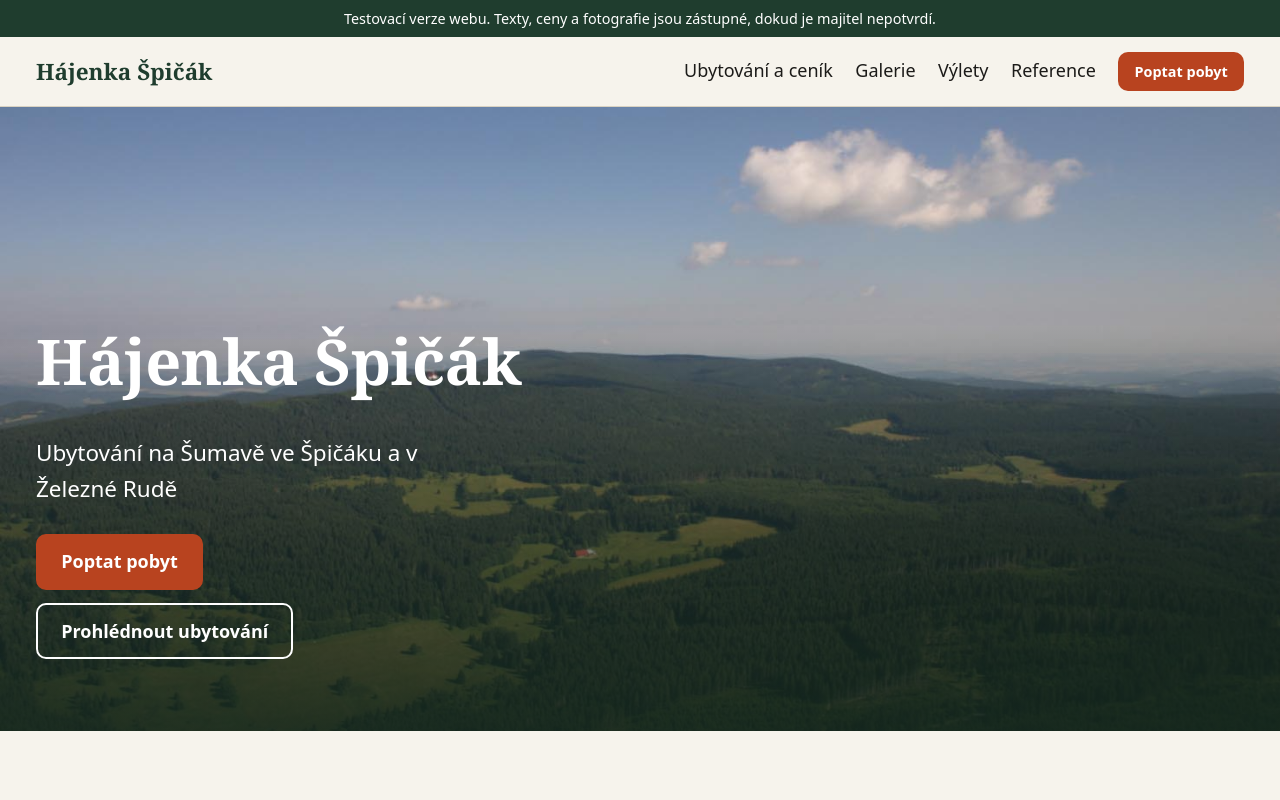
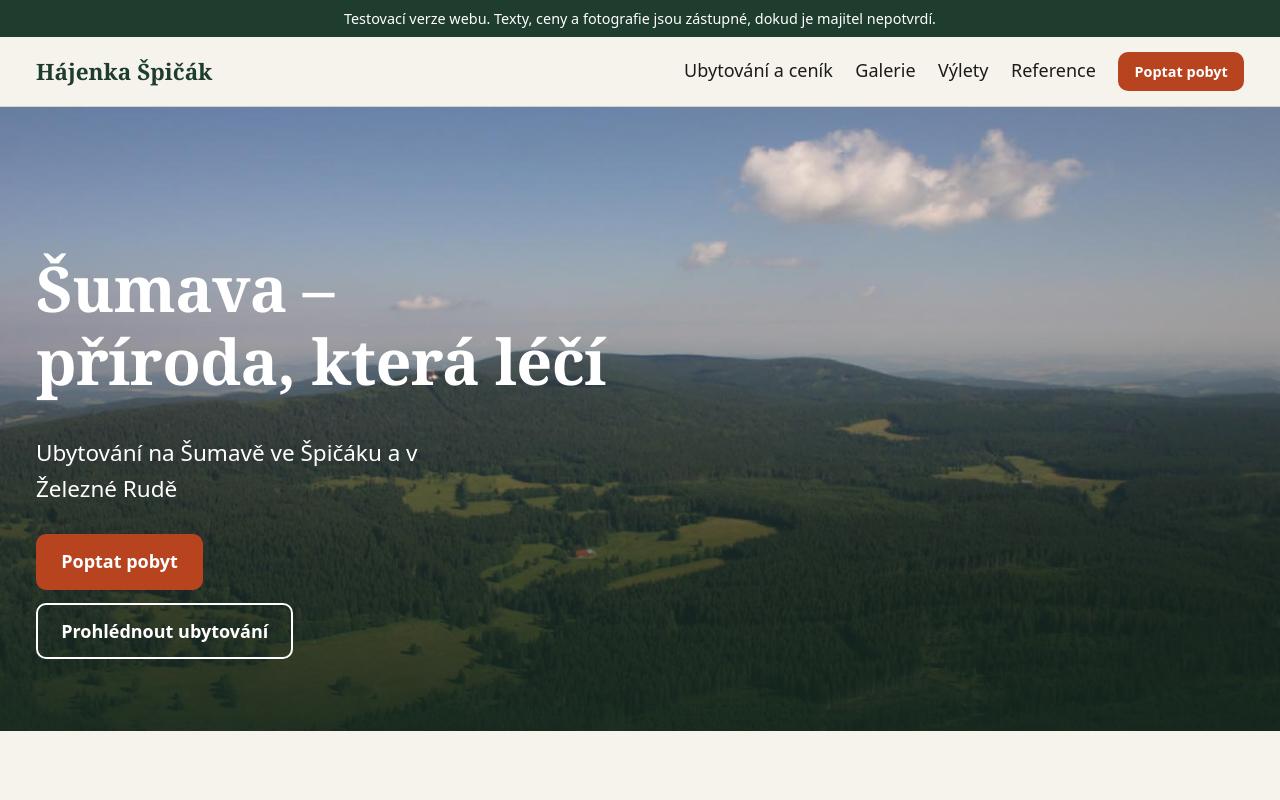
Before and after one commit to hajenkaspicak/hajenka-web, an Astro site: page / in a window 1280 px wide. Shown: the top 800 px of the page. Built offline with nearby package versions, Linux system fonts and the light colour scheme; Astro itself is replaced by a stand-in of ours; a web font is replaced by a local one.

Commit message:
Update Stránky “home”

```diff
--- a/src/content/pages/home.md
+++ b/src/content/pages/home.md
@@ -1,7 +1,7 @@
 ---
 title: Hájenka Špičák – ubytování na Šumavě
 description: Hájenka Špičák na kraji lesa a Apartmán K Debrníku v Železné Rudě. Ubytování na Šumavě pro rodiny i se psem, sjezdovka asi 80 m od Hájenky.
-hero_title: ''
+hero_title: Šumava – příroda, která léčí
 hero_lead: Ubytování na Šumavě ve Špičáku a v Železné Rudě
 hero_image: ../../assets/uploads/Pancir-2005.jpg
 hero_alt: Zástupný obrázek, sem přijde letecký snímek Hájenky na kraji lesa
```
